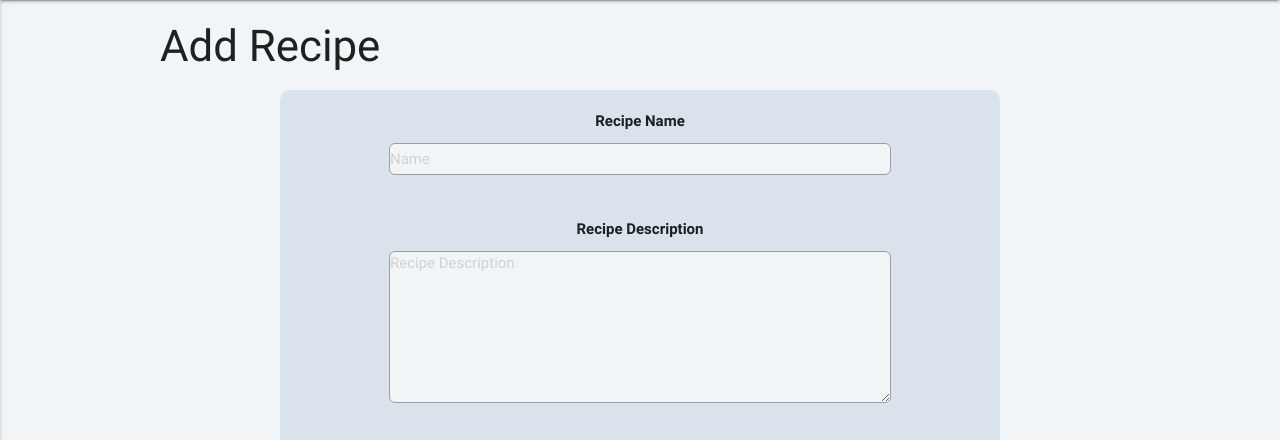
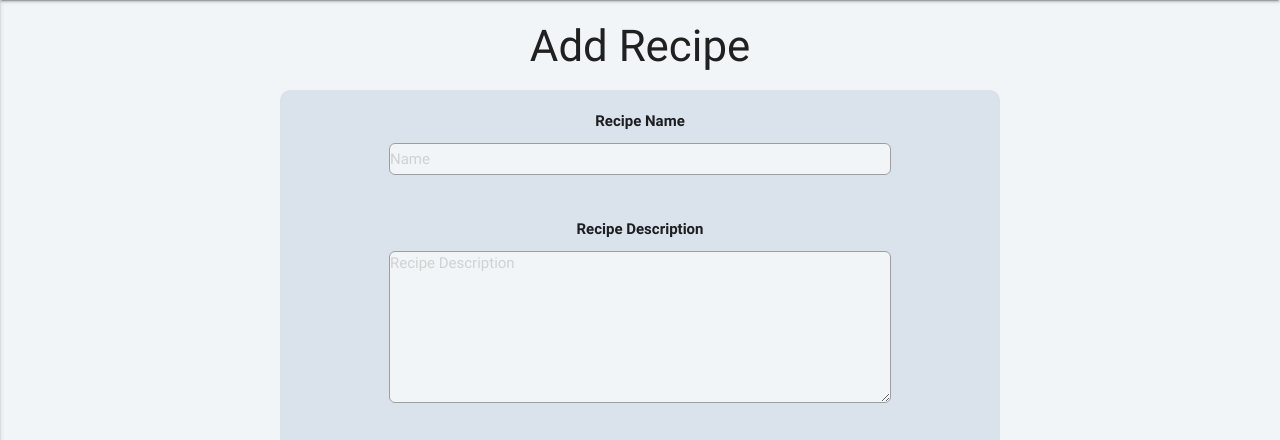
Before and after one commit to CaseyScott/taste-recipe, a Flask app: page /add_recipe in a window 1280 px wide. Shown: the part 56-496 px from the top of the page. Run offline with Flask 2, Linux system fonts and the light colour scheme; some libraries are stand-ins or nearby versions.

Commit message:
centered form title

```diff
--- a/static/css/style.css
+++ b/static/css/style.css
@@ -255,6 +255,10 @@ textarea {
 }
 
 /*-------------- cuisine, ingredients and instruction section */
+.add-recipe-title{
+  text-align: center;
+}
+
 .cuisine,
 .ingredients,
 .instructions {
--- a/templates/add_recipe.html
+++ b/templates/add_recipe.html
@@ -1,5 +1,7 @@
 {% extends 'base.html' %} {% block content %}
-<h3>Add Recipe</h3>
+<div class="add-recipe-title">
+    <h3>Add Recipe</h3>
+</div>
 <main class="container main-container">
     <div class="row">
         <div class="center col-xs-12">
```
